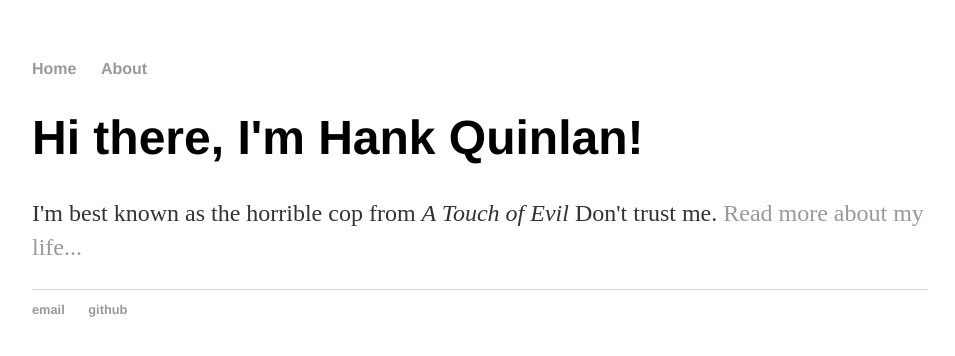
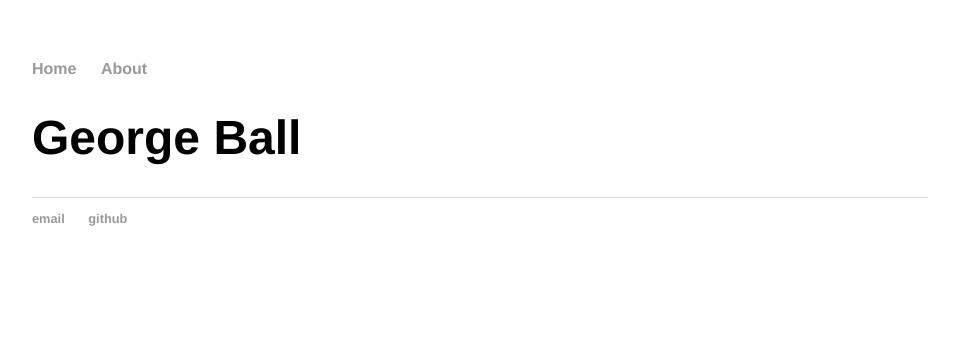
Before and after one commit to georgeball95/georgeball95.github.io, a Jekyll site: the page built from index.html, in a window 1280 px wide. Shown: the top 356 px of the page, without its empty margins (160-1115 px from the left). Built offline with Jekyll 4.4.1, drawn with Linux system fonts in a browser that asks for light colours.

Commit message:
Update index.html

```diff
--- a/index.html
+++ b/index.html
@@ -3,6 +3,5 @@ layout: default
 title: Hank Quinlan, Horrible Cop
 ---
 <div class="blurb">
-	<h1>Hi there, I'm Hank Quinlan!</h1>
-	<p>I'm best known as the horrible cop from <em>A Touch of Evil</em> Don't trust me. <a href="/about">Read more about my life...</a></p>
+	<h1>George Ball</h1>
 </div><!-- /.blurb -->
```
